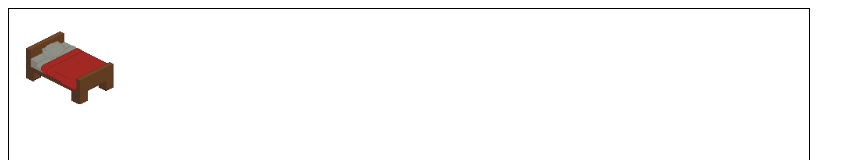
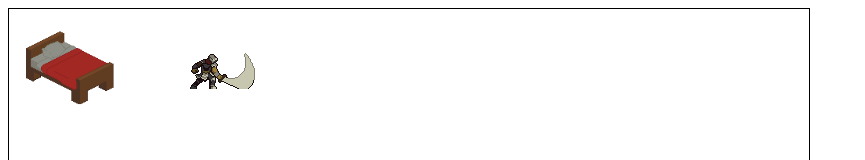
Before and after one commit to Dimidroll06/BedJS3, a website: page example.html in a window 1280 px wide. Shown: the top 160 px of the page, without its empty margins (0-865 px from the left). Drawn offline with Linux system fonts and the light colour scheme.

Commit message:
Added Behaviours and Animation tool

```diff
--- a/example.html
+++ b/example.html
@@ -6,7 +6,8 @@
     <script type="module" defer>
         import * as BED from './src/bed.js';
         import Vector2 from './src/Vector2.js';
-        import { ImageTexture } from "./src/Texture.js";
+        import { ImageTexture } from "./src/classes/Texture.js";
+        import Animation from "./src/behaviours/Animation.js"
 
         window.isDebug = true;
 
@@ -14,17 +15,49 @@
             BedJS = new BED.BedJS(cnv),
             layer0 = BedJS.getLayer('layer0');
 
-        var sprite1 = layer0.addSprite(
+        var logo = layer0.addSprite(
             new BED.Sprite({
-                position: new Vector2(10, 10)
-            },
+                    position: new Vector2(10, 10)
+                },
                 new ImageTexture('logo.png', {
                     size: new Vector2(100, 100)
                 })
-            ));
+            )
+        );
+        var animatedSprite = layer0.addSprite(
+                    new BED.Sprite({
+                            position: new Vector2(128, 0)
+                        },
+                        new ImageTexture('Knight.png', {
+                            size: new Vector2(120, 80)
+                        })
+                    )
+                );
 
 
-        window.sprite1 = sprite1
+        animatedSprite.animator = animatedSprite.applyBehaviour(new Animation());
+        animatedSprite.animator.addAnimation('default',
+        [
+            {
+                cropSize: new Vector2(120, 80),
+                cropOffset: new Vector2(120*0, 0)
+            },
+            {
+                cropSize: new Vector2(120, 80),
+                cropOffset: new Vector2(120*1, 0)
+            },
+            {
+                cropSize: new Vector2(120, 80),
+                cropOffset: new Vector2(120*2, 0)
+            },
+            {
+                cropSize: new Vector2(120, 80),
+                cropOffset: new Vector2(120*3, 0)
+            }
+        ], 12, true)
+        // animatedSprite.applyBehaviour(new Behaviour());
+
+        // window.sprite1 = sprite1
         function draw(){
             BedJS.draw();
             requestAnimationFrame(draw);
--- a/src/bed.js
+++ b/src/bed.js
@@ -1,5 +1,5 @@
-import Layer from "./Layer.js";
-import Sprite from "./Sprite.js";
+import Layer from "./classes/Layer.js";
+import Sprite from "./classes/Sprite.js";
 import Vector2 from "./Vector2.js";
 
 class BedJS {
--- /dev/null
+++ b/src/behaviours/Animation.js
@@ -0,0 +1,134 @@
+import Behaviour from "./Behaviour.js";
+import { ImageTexture } from "../classes/Texture.js";
+import Vector2 from "../Vector2.js";
+
+export default class Animation extends Behaviour{
+
+    /** @type {{AnimationName: { frames: [{cropSize: Vector2, cropOffset: Vector2}], animationSpeed: Number, repeat: Boolean } }} */
+    animations = {}
+    current = "default"
+    frame = 0
+    paused = false
+
+    /**
+     * Creates an instance of Animation Behaviour.
+     * @author Dimidroll06
+     * @date 22/12/2022
+     * @memberof Animation
+     */
+    constructor(){
+        super();
+
+
+        this.addAnimation("default",
+        [
+            {
+                cropSize:   new Vector2(0, 0),
+                cropOffset: new Vector2(0, 0)
+            }
+        ]
+        );
+
+        var a = this;
+
+        function nextFrame(){
+            if(!a.animations.hasOwnProperty(a.current)) return setTimeout(nextFrame, 1000/1);
+
+            let { frames, animationSpeed, repeat } = a.animations[a.current];
+
+            if(!a.paused && ( a.frame != frames.length - 1 || repeat ) ){
+                a.frame = a.frame >= frames.length - 1? 0 : (a.frame + 1);
+            }
+
+            //
+            setTimeout(nextFrame, 1000/animationSpeed);
+        }
+        nextFrame();
+    }
+
+    /**
+     * Toogle pause of animation
+     *
+     * @author Dimidroll06
+     * @date 23/12/2022
+     * @memberof Animation
+     */
+    togglePause(){
+        this.paused = !this.paused;
+    }
+
+    /**
+     * Pause animation
+     *
+     * @author Dimidroll06
+     * @date 23/12/2022
+     * @memberof Animation
+     */
+    pause(){
+        this.paused = true;
+    }
+
+    /**
+     * Unpause animation
+     *
+     * @author Dimidroll06
+     * @date 23/12/2022
+     * @memberof Animation
+     */
+    unpause(){
+        this.paused = false;
+    }
+
+    /**
+     * Play animation by name
+     *
+     * @author Dimidroll06
+     * @date 23/12/2022
+     * @param {String} name Animation name
+     * @param {Number} frame Start point of animation
+     * @memberof Animation
+     */
+    playAnimation(name, frame=0){
+        if(!this.animations.hasOwnProperty(name)) return window.isDebug?console.warn(`Can't find animation "${name}"`):"";
+        this.current = name;
+        this.frame = frame % this.animations[name].frames.length;
+    }
+
+
+
+
+    /**
+     * Adds new animation
+     *
+     * @author Dimidroll06
+     * @date 23/12/2022
+     * @param {String} name Animtaion name
+     * @param {Array<{cropSize: Vector2, cropOffset: Vector2}>} frames Frames of animtaion
+     * @param {number} animationSpeed Animtaion speed
+     * @param {boolean} repeat Animation repeat state
+     * @memberof Animation
+     */
+    addAnimation(name, frames, animationSpeed=5, repeat=false){
+        if(frames.length == 0) return window.isDebug?console.warn("Frames length equals zero"):""
+        this.animations[name] = {
+            frames, animationSpeed, repeat
+        };
+
+    }
+
+    /**
+     * Applies behaviour to Sprite
+     *
+     * @author Dimidroll06
+     * @date 22/12/2022
+     * @param {Sprite} sprite
+     * @memberof Behaviour
+     */
+    applyBehaviour(sprite){
+        if(!(sprite.texture instanceof ImageTexture)) throw new Error('Sprite Texture type is not ImageTexture');
+        if(!this.animations.hasOwnProperty(this.current)) return;
+        var animation = this.animations[this.current];
+        sprite.texture.offset = animation.frames[this.frame].cropOffset;
+        sprite.texture.crop   = animation.frames[this.frame].cropSize;
+    }
+}
--- /dev/null
+++ b/src/behaviours/Behaviour.js
@@ -0,0 +1,23 @@
+import { Sprite } from "../bed.js";
+
+export default class Behaviour{
+    /**
+     * Creates an instance of Behaviour.
+     * @author Dimidroll06
+     * @date 22/12/2022
+     * @memberof Behaviour
+     */
+    constructor(){}
+
+    /**
+     * Applyes behaviour to Sprite
+     *
+     * @author Dimidroll06
+     * @date 22/12/2022
+     * @param {Sprite} sprite
+     * @memberof Behaviour
+     */
+    applyBehaviour(sprite){
+        console.log('Behaviour applyed on sprite:', sprite);
+    }
+}
--- a/src/Layer.js
+++ b/src/classes/Layer.js
@@ -1,5 +1,5 @@
 import Sprite from "./Sprite.js";
-import { BedJS } from "./bed.js";
+import { BedJS } from "../bed.js";
 
 export default class Layer {
 
--- a/src/Sprite.js
+++ b/src/classes/Sprite.js
@@ -1,12 +1,21 @@
 import Texture, { RectTexture } from "./Texture.js";
-import Vector2 from "./Vector2.js";
+import Vector2 from "../Vector2.js";
+import Behaviour from "../behaviours/Behaviour.js";
 
 export default class Sprite {
 
+    /** @type {Vector2} */
     position = new Vector2(0, 0);
+    /** @type {Number} */
     angle = 0;
+    /** @type {Number} */
     opacity = 1;
+    /** @type {Vector2} */
     origin = new Vector2(0, 0);
+    /** @type {Array<Behaviour>} */
+    behaviours = [];
+    /** @type {Texture} */
+    texture = new Texture();
 
     /**
      * Creates an instance of Sprite.
@@ -24,6 +33,24 @@ export default class Sprite {
 
         this.texture = texture ?? new RectTexture();
     }
+
+    /**
+     * Applyes behaviour to sprite
+     *
+     * @author Dimidroll06
+     * @date 23/12/2022
+     * @param {Behaviour} behaviour
+     * @return {Behaviour}
+     * @memberof Sprite
+     */
+    applyBehaviour(behaviour){
+
+        if(!(behaviour instanceof Behaviour)) return window.isDebug?console.warn('parameter is no type of Behaviour'):""
+        this.behaviours.push(behaviour);
+
+        return behaviour;
+    }
+
     /**
      * draw func
      * @author Dimidroll
@@ -32,6 +59,10 @@ export default class Sprite {
      * @memberof Sprite
      */
     _draw(ctx) {
+        // behaviours
+        this.behaviours.forEach(behaviour => {
+            behaviour.applyBehaviour(this);
+        });
         // opacity
         ctx.globalAlpha = this.opacity;
         // texture
--- a/src/Texture.js
+++ b/src/classes/Texture.js
@@ -1,4 +1,4 @@
-import Vector2 from "./Vector2.js";
+import Vector2 from "../Vector2.js";
 
 export default class Texture{
     constructor(){}
```
Also changed, not shown: Knight.png (added).
